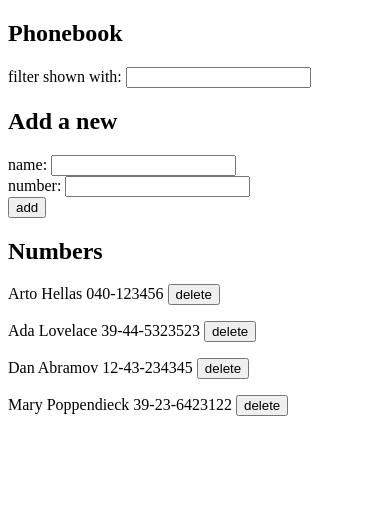
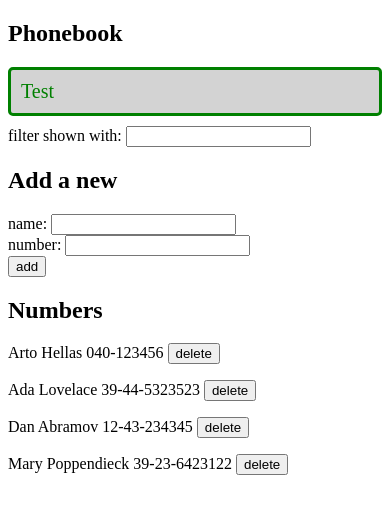
Before and after one commit to lukdva/fullStackOpenExcercisesLukas, a React (Create React App) app in the folder part2/phonebook/: page / in a window 390 px wide. Shown: the top 514 px of the page. Built offline with nearby package versions, Linux system fonts and the light colour scheme; data requests are answered from the project's data file.

Commit message:
2.19: Phonebook step11 Added success message

```diff
--- a/part2/phonebook/src/App.js
+++ b/part2/phonebook/src/App.js
@@ -2,6 +2,16 @@ import axios from 'axios'
 import { useState, useEffect } from 'react'
 import personService from './services/persons'
 
+const Message = ({msg}) => {
+  if (msg == null) {
+    return null
+  }
+  return (
+    <div className='notification'>
+      {msg}
+    </div>
+  )
+}
 const Persons = ({persons, filter, handleDeleteClick}) => {
   return (
     persons
@@ -37,6 +47,7 @@ const App = () => {
   const [newName, setNewName] = useState('')
   const [newPhone, setNewPhone] = useState('')
   const [newFilter, setNewFilter] = useState('')
+  const [message, setNewMessage] = useState('Test');
 
   const submitPhone = (event) => {
     event.preventDefault();
@@ -48,6 +59,8 @@ const App = () => {
         .update(samePerson.id, updatedPerson)
         .then(responsePerson =>{
           setPersons(persons.map(person => (person.id !== samePerson.id)? person:responsePerson))
+          setNewMessage(`${responsePerson.name} phone number has been updated`)
+          setTimeout(() => {setNewMessage(null)}, 5000);
         }
         );
       }
@@ -58,6 +71,8 @@ const App = () => {
       .create(personObject)
       .then(createdPerson => {
         setPersons(persons.concat(createdPerson))
+        setNewMessage(`${createdPerson.name} was added`)
+          setTimeout(() => {setNewMessage(null)}, 5000);
       })
     }
   }
@@ -90,6 +105,7 @@ const App = () => {
   return (
     <div>
       <h2>Phonebook</h2>
+      <Message msg={message}/>
       <Filter handleFilterChange={handleFilterChange}/>
       <h2>Add a new</h2>
       <PersonForm submitPhone={submitPhone} handleNameChange={handleNameChange} handlePhoneChange={handlePhoneChange}/>
--- /dev/null
+++ b/part2/phonebook/src/index.css
@@ -0,0 +1,9 @@
+.notification {
+    color: green;
+    background-color: lightgrey;
+    border-style: solid;
+    border-radius: 5px;
+    font-size: 20px;
+    padding: 10px;
+    margin-bottom: 10px;
+}
--- a/part2/phonebook/src/index.js
+++ b/part2/phonebook/src/index.js
@@ -1,6 +1,7 @@
 import React from 'react';
 import ReactDOM from 'react-dom/client';
 import App from './App';
+import './index.css'
 
 const root = ReactDOM.createRoot(document.getElementById('root'));
 root.render(<App />);
```
